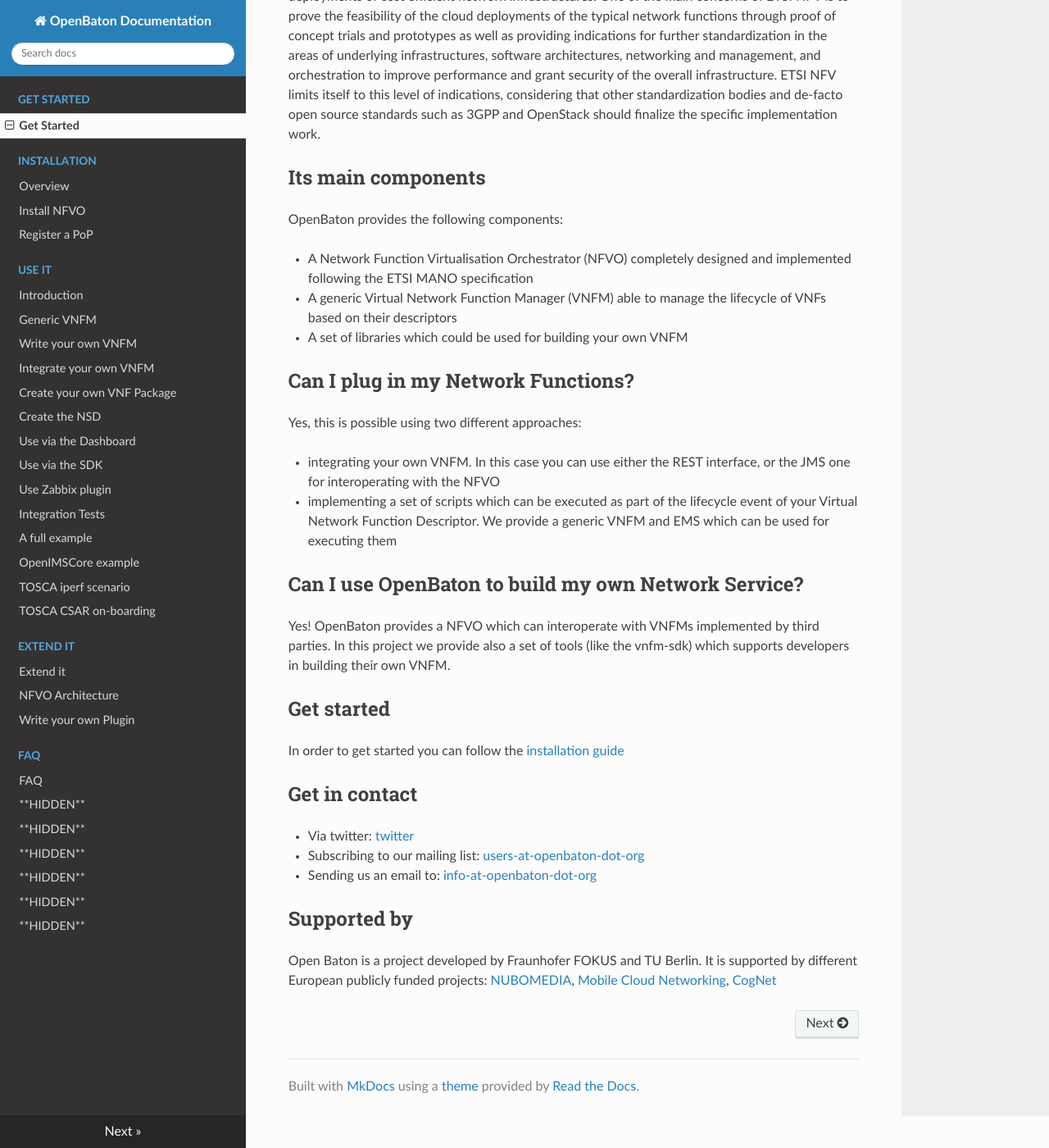
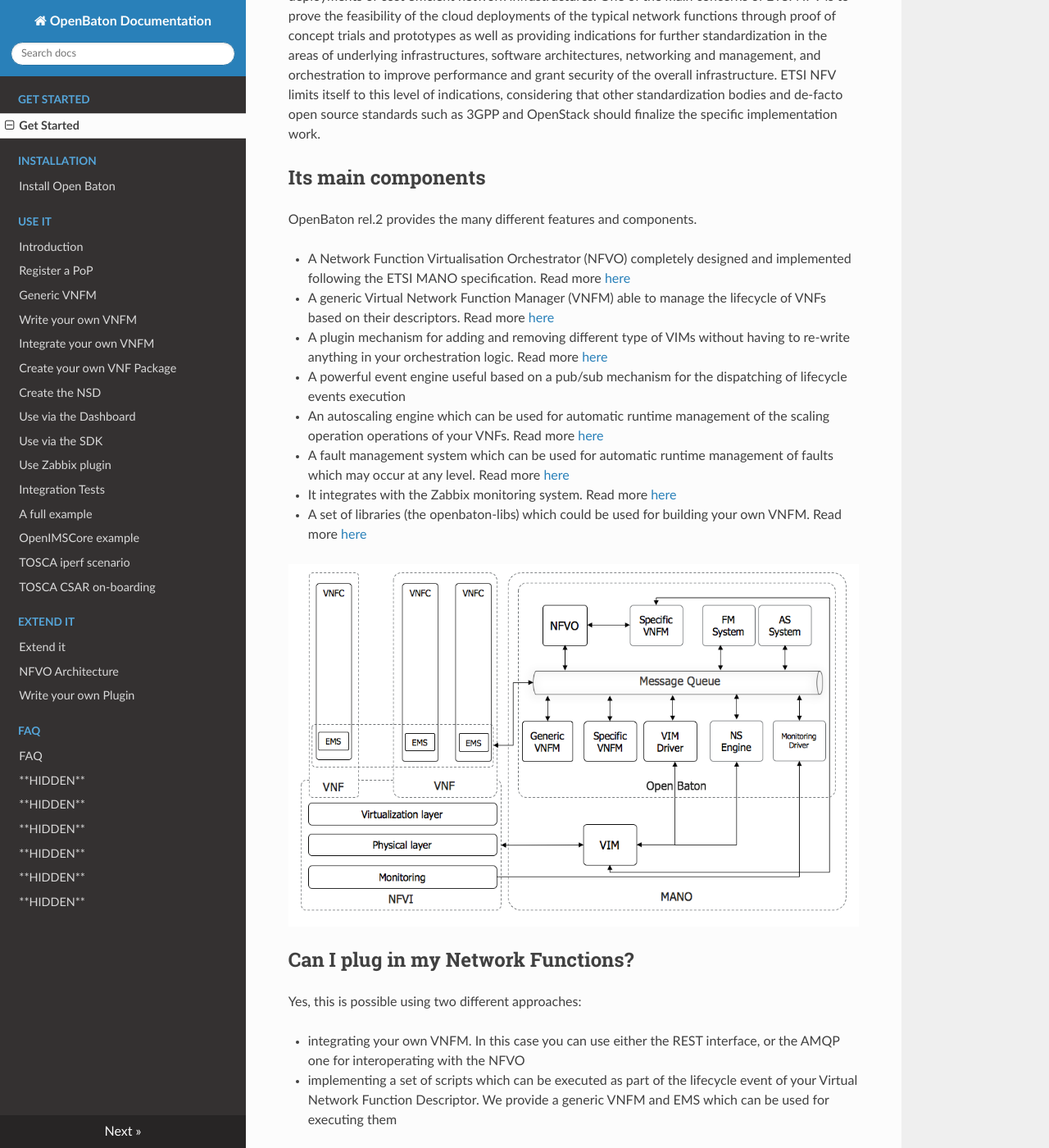
Before and after one commit to openbaton/docs, an MkDocs documentation site: the page built from docs/index.md, in a window 1280 px wide and 1400 px high, scrolled down 443 px. Shown: the whole window at 82% size. Built offline with MkDocs 1.6.1, drawn with Linux system fonts in a browser that asks for light colours; nearby versions of some CDN libraries; old or Windows-style settings are respelled for this version of MkDocs.

Commit message:
enhanced some pages readability

```diff
--- a/docs/index.md
+++ b/docs/index.md
@@ -9,16 +9,23 @@
 ETSI NFV limits itself to this level of indications, considering that other standardization bodies and de-facto open source standards such as 3GPP and OpenStack should finalize the specific implementation work.
 
 ## Its main components
-OpenBaton provides the following components:
+OpenBaton rel.2 provides the many different features and components.
 
-* A Network Function Virtualisation Orchestrator (NFVO) completely designed and implemented following the ETSI MANO specification
-* A generic Virtual Network Function Manager (VNFM) able to manage the lifecycle of VNFs based on their descriptors
-* A set of libraries which could be used for building your own VNFM
+* A Network Function Virtualisation Orchestrator (NFVO) completely designed and implemented following the ETSI MANO specification. Read more [here][nfvo]
+* A generic Virtual Network Function Manager (VNFM) able to manage the lifecycle of VNFs based on their descriptors. Read more [here][vnfm-generic]
+* A plugin mechanism for adding and removing different type of VIMs without having to re-write anything in your orchestration logic. Read more [here][vim-plugin]
+* A powerful event engine useful based on a pub/sub mechanism for the dispatching of lifecycle events execution
+* An autoscaling engine which can be used for automatic runtime management of the scaling operation operations of your VNFs. Read more [here][autoscaling-system]
+* A fault management system which can be used for automatic runtime management of faults which may occur at any level. Read more [here][fm-system]
+* It integrates with the Zabbix monitoring system. Read more [here][zabbix-plugin]
+* A set of libraries (the openbaton-libs) which could be used for building your own VNFM. Read more [here][openbaton-libs]
+
+![Setup architecture][install-architecture]
 
 ## Can I plug in my Network Functions?
 Yes, this is possible using two different approaches:
 
-* integrating your own VNFM. In this case you can use either the REST interface, or the JMS one for interoperating with the NFVO
+* integrating your own VNFM. In this case you can use either the REST interface, or the AMQP one for interoperating with the NFVO
 * implementing a set of scripts which can be executed as part of the lifecycle event of your Virtual Network Function Descriptor. We provide a generic VNFM and EMS which can be used for executing them
 
 ## Can I use OpenBaton to build my own Network Service?
@@ -43,6 +50,14 @@
 [nubomedia]: https://www.nubomedia.eu/
 [mcn]: http://mobile-cloud-networking.eu/site/
 [cognet]: http://www.cognet.5g-ppp.eu/cognet-in-5gpp/
+[fm-system]: https://github.com/openbaton/fm-system
+[autoscaling-system]: https://github.com/openbaton/autoscaling
+[zabbix-plugin]: zabbix-plugin
+[openbaton-libs]: https://github.com/openbaton/openbaton-libs
+[vim-plugin]: vim-plugin
+[vnfm-generic]: vnfm-generic
+[nfvo]: install
+[install-architecture]:images/install-architecture-rel.2.png
 
 <!---
  Script for open external links in a new tab
--- a/mkdocs.yml
+++ b/mkdocs.yml
@@ -1,10 +1,9 @@
 site_name: OpenBaton Documentation
 pages:
 - ['index.md', 'Get Started', 'Get Started']
-- ['install.md', 'Installation', 'Overview']
-- ['nfvo-installation.md', 'Installation', 'Install NFVO']
-- ['vim-instance.md', 'Installation', 'Register a PoP']
+- ['nfvo-installation.md', 'Installation', 'Install Open Baton']
 - ['use.md', 'Use it', 'Introduction']
+- ['vim-instance.md', 'Use it', 'Register a PoP']
 - ['vnfm-generic.md', 'Use it', 'Generic VNFM']
 - ['vnfm-how-to-write.md', 'Use it', 'Write your own VNFM']
 - ['vnfm-vendor-specific.md', 'Use it', 'Integrate your own VNFM']
```
Also changed, not shown: about-openbaton.md (deleted, +0 -23 lines), docs/install.md (+1 -1 lines), docs/nsd-json-example.md (+2 -2 lines), docs/use.md (+9 -5 lines), docs/vim-plugin.md (+6 -6 lines), getting-started.md (deleted, +0 -10 lines), docs/images/install-architecture-rel.2.png (added).
